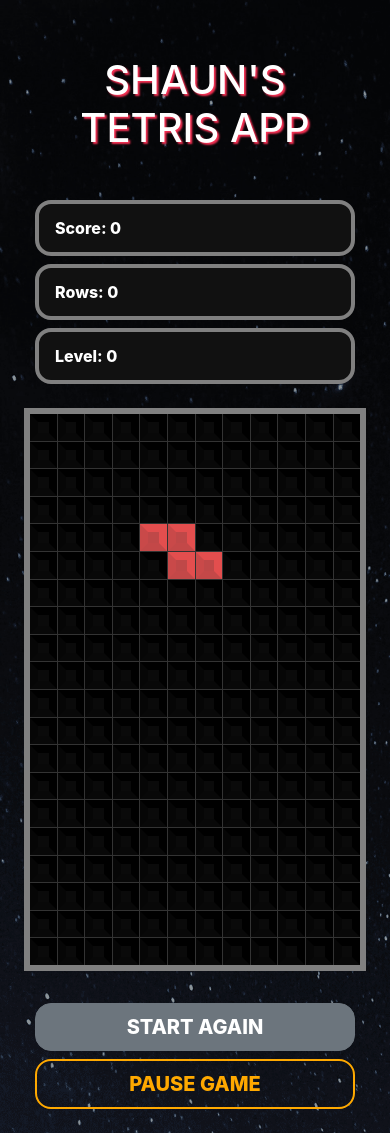
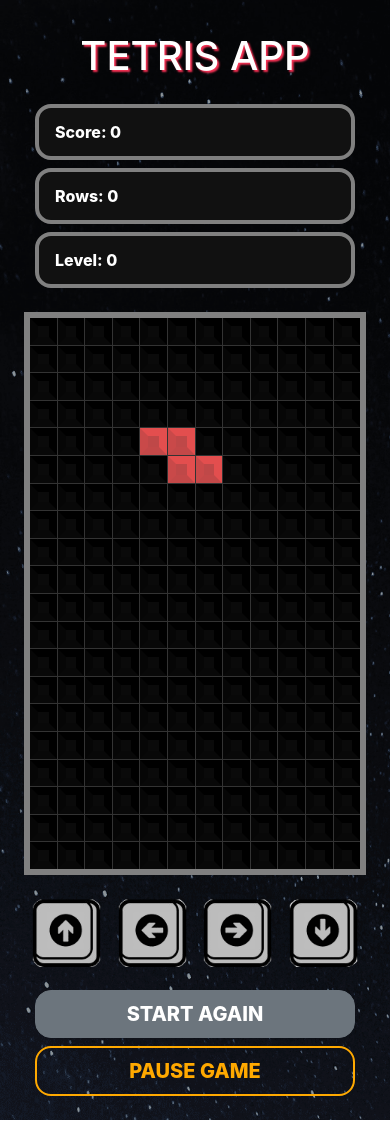
Before and after one commit to sgedye/tetris, a React (Create React App) app: page / in a window 390 px wide. Built offline with nearby package versions, Linux system fonts and the light colour scheme.

Commit message:
Added Mobile Movement

```diff
--- a/src/App.tsx
+++ b/src/App.tsx
@@ -13,6 +13,8 @@ import {
 } from "./utils";
 import { PlayerProps } from "./types";
 import { theme } from "./theme";
+
+import arrows from "./assets/gfx/arrows.png";
 
 function App() {
   const [gameOver, setGameOver] = useState<boolean>(false);
@@ -141,17 +143,14 @@ function App() {
   };
 
   const keyUp = (e: React.KeyboardEvent<HTMLDivElement>) => {
-    if (!gameOver && !gamePaused) {
-      if (e.key === "ArrowDown" || e.key === " ") {
-        setGameSpeed(1000 / (level + 1) + 200);
-      }
+    if (!gameOver && !gamePaused && e.key === "ArrowDown") {
+      setGameSpeed(1000 / (level + 1) + 200);
     }
   };
 
   const playerDrop = (pressedSpacebar: boolean = false) => {
-    setGameSpeed(0);
-
     if (!pressedSpacebar) {
+      setGameSpeed(0);
       return drop();
     }
 
@@ -181,7 +180,7 @@ function App() {
         startNewGame={() => startGame()}
       />
       <div className="w-100">
-        <AppTitle>SHAUN'S TETRIS APP</AppTitle>
+        <AppTitle>TETRIS APP</AppTitle>
         <div className="tetris-app">
           <Stage stage={stage} gamePaused={gamePaused} />
           <aside className="w-100 tetris-aside">
@@ -213,6 +212,12 @@ function App() {
           </aside>
         </div>
         <div className="d-block d-lg-none">
+          <div className="d-flex justify-content-around mb-3">
+            <Control idx={0} img={arrows} onClick={() => playerRotate(stage)} />
+            <Control idx={2} img={arrows} onClick={() => moveLaterally(-1)} />
+            <Control idx={3} img={arrows} onClick={() => moveLaterally(1)} />
+            <Control idx={1} img={arrows} onClick={() => playerDrop(true)} />
+          </div>
           <Buttons
             gameOver={gameOver}
             gamePaused={gamePaused}
@@ -231,8 +236,11 @@ const AppTitle = styled.h1`
   display: block;
   color: white;
   text-align: center;
-  padding: 2rem;
+  padding: 0.5rem;
   text-shadow: 2px 2px 2px ${theme.danger};
+  @media screen and (min-width: 576px) {
+    padding: 2rem;
+  }
 `;
 
 const UpNextWrapper = styled.div`
@@ -271,3 +279,27 @@ const StyledDisplay = styled.div`
     font-size: 1.25rem;
   }
 `;
+
+const Control = styled.button<{ idx: number; img: string }>`
+  position: relative;
+  display: block;
+  width: 75px;
+  height: 75px;
+  border: 0;
+  background-color: transparent;
+  border-radius: 1rem;
+  padding: 0;
+  margin: 0.25rem;
+  background-image: url(${(p) => p.img});
+  background-size: 100% 400%;
+  background-repeat: no-repeat;
+  background-position: 0 calc(-75px * ${(p) => p.idx});
+  transition: 50ms all cubic-bezier(0.34, 1.56, 0.64, 1);
+  transform: translate(0, 0);
+  &:active {
+    transform: translate(1px, 1px);
+  }
+  &:focus {
+    outline: none;
+  }
+`;
--- a/src/assets/styles/_layout.scss
+++ b/src/assets/styles/_layout.scss
@@ -9,12 +9,13 @@
 }
 
 .tetris-app {
-  margin: 1rem auto 2rem;
+  margin: 1rem auto;
   max-width: 45rem;
   display: flex;
   flex-direction: column-reverse;
   align-items: center;
   @media screen and (min-width: 992px) {
+    margin: 1rem auto 2rem;
     flex-direction: row;
     justify-content: center;
     align-items: flex-start;
--- a/src/components/Legend.tsx
+++ b/src/components/Legend.tsx
@@ -6,8 +6,8 @@ const data: string[] = [
   "Move left one square",
   "Move right one square",
   "Move tetromino down",
+  "Pause / resume",
   "Drop tetromino",
-  "Pause / resume",
 ];
 
 export const Legend: React.FC<{}> = () => {
```
Also changed, not shown: src/assets/gfx/arrows.png (added).
